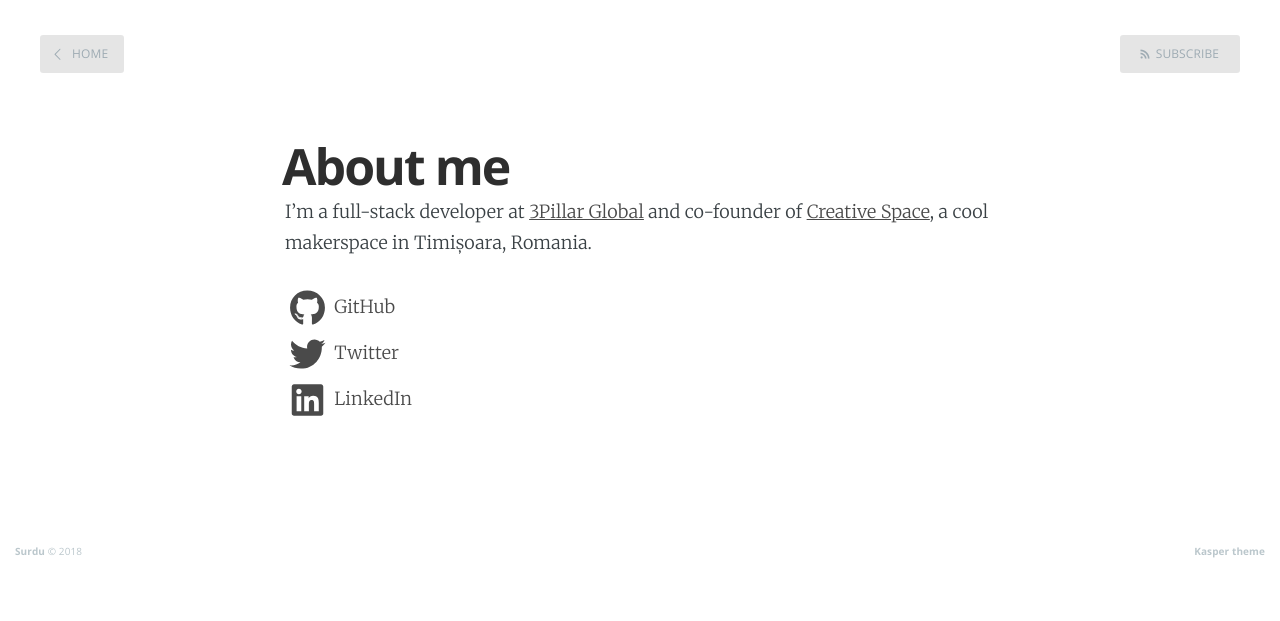
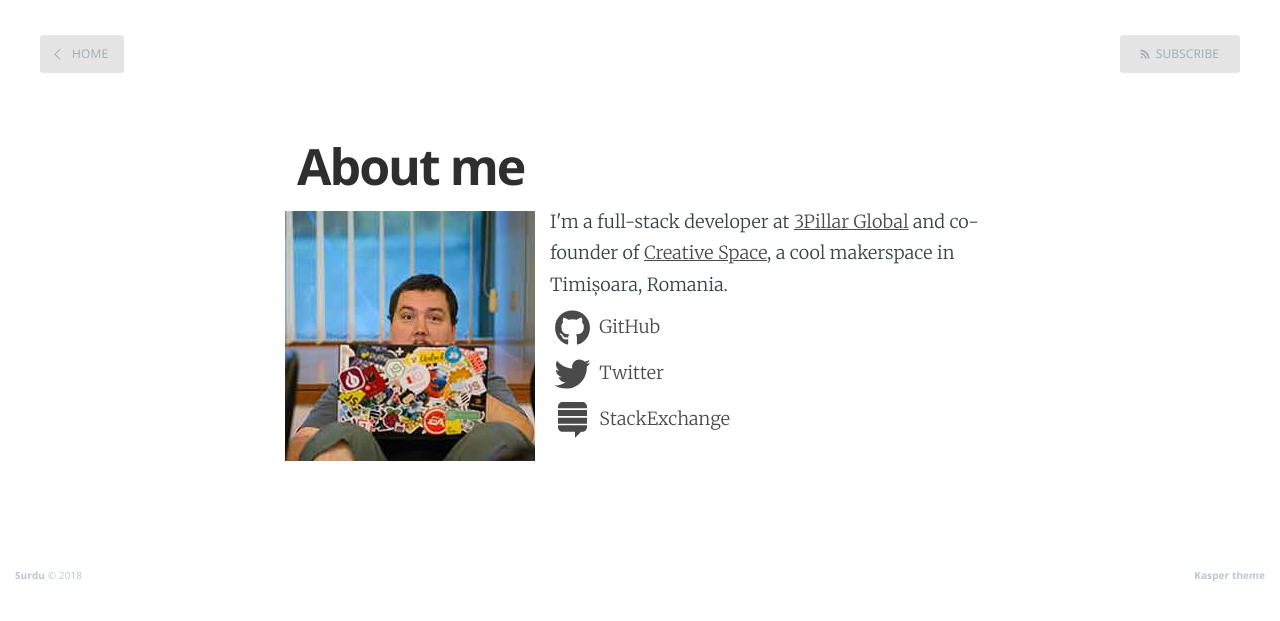
Before and after one commit to surdu/surdu.github.io, a Jekyll site: the page built from about.html, in a window 1280 px wide. Shown: the top 621 px of the page. Built offline with Jekyll 4.4.1, drawn with Linux system fonts in a browser that asks for light colours; nearby versions of some CDN libraries.

Commit message:
Improved About page

```diff
--- a/_layouts/post.html
+++ b/_layouts/post.html
@@ -46,7 +46,7 @@ post_class: post-template
             <!-- If we want to display author's name and bio -->
             {% if site.author %}
                 <figure class="author-image">
-                    <a class="img" href="{{ site.baseurl }}" style="background-image: url(/assets/images/profile.jpg)">
+                    <a class="img" href="{{ site.baseurl }}about.html" style="background-image: url(/assets/images/profile.jpg)">
                     <span class="hidden">{{site.author}}'s Picture</span></a>
                 </figure>
                 <section class="author">
@@ -54,7 +54,7 @@ post_class: post-template
                     <h4> {{ site.author }} </h4>
                     <!-- Author Bio -->
                     <p>
-                        A full-stack developer at <a href="https://www.3pillarglobal.com/">3Pillar Global</a> <br />
+                        Full-stack developer at <a href="https://www.3pillarglobal.com/">3Pillar Global</a> <br />
                         and co-founder of <a href="http://creativespace.ro/">Creative Space</a>, a cool makerspace in Timișoara, Romania.
                     </p>
                 </section>
--- /dev/null
+++ b/about.html
@@ -0,0 +1,31 @@
+---
+layout: page
+title: About me
+---
+<script defer src="https://use.fontawesome.com/releases/v5.0.6/js/all.js"></script>
+<link href="/assets/css/about.css" rel="stylesheet" />
+
+<img src="/assets/images/profile.jpg" alt="Me" title="Me" id="profilePic"/>
+
+<p>
+	I'm a full-stack developer at <a href="https://www.3pillarglobal.com">3Pillar Global</a>
+	and co-founder of <a href="http://creativespace.ro">Creative Space</a>, a cool makerspace in Timișoara, Romania.
+</p>
+
+<div class="socialEntry">
+	<a href="https://github.com/surdu">
+		<i class="fab fa-github fa-2x fa-fw"></i> GitHub
+	</a>
+</div>
+
+<div class="socialEntry">
+	<a href="https://twitter.com/surdume/" class="socialLink">
+		<i class="fab fa-twitter fa-2x fa-fw"></i> Twitter
+	</a>
+</div>
+
+<div class="socialEntry">
+	<a href="https://stackoverflow.com/users/460750/nicolae-surdu?tab=profile" class="socialLink">
+		<i class="fab fa-stack-exchange fa-2x fa-fw"></i> StackExchange
+	</a>
+</div>
--- a/about.md
+++ /dev/null
@@ -1,26 +0,0 @@
----
-layout: page
-title: About me
----
-<script defer src="https://use.fontawesome.com/releases/v5.0.6/js/all.js"></script>
-
-I'm a full-stack developer at [3Pillar Global](https://www.3pillarglobal.com/)
-and co-founder of [Creative Space](http://creativespace.ro/), a cool makerspace in Timișoara, Romania.
-
-<div class="socialEntry">
-	<a href="https://github.com/surdu">
-		<i class="fab fa-github fa-2x fa-fw"></i> GitHub
-	</a>
-</div>
-
-<div class="socialEntry">
-	<a href="https://twitter.com/surdume/" class="socialLink">
-		<i class="fab fa-twitter fa-2x fa-fw"></i> Twitter
-	</a>
-</div>
-
-<div class="socialEntry">
-	<a href="https://www.linkedin.com/in/surdu/" class="socialLink">
-		<i class="fab fa-linkedin fa-2x fa-fw"></i> LinkedIn
-	</a>
-</div>
--- /dev/null
+++ b/assets/css/about.css
@@ -0,0 +1,40 @@
+h1 {
+	padding-left: 15px;
+}
+
+#profilePic {
+	float: left;
+	margin-right: 15px;
+	margin-top: -5px;
+	margin-bottom: 10px;
+}
+
+@media (max-width: 480px) {
+	h1 {
+		text-align: center;
+	}
+
+	#profilePic {
+		float: none;
+		margin: 10px auto;
+	}
+}
+
+p {
+	margin-top: 10px;
+	margin-bottom: 10px;
+}
+
+.socialEntry {
+	margin-bottom: 10px;
+}
+
+	.socialEntry a {
+		text-decoration: none;
+	}
+
+		.socialEntry a * {
+			line-height: 2em;
+			vertical-align: middle;
+			text-decoration: none;
+		}
--- a/assets/css/main.scss
+++ b/assets/css/main.scss
@@ -13,20 +13,6 @@
 	"syntax"
 ;
 
-.socialEntry {
-	margin-bottom: 10px;
-}
-
-	.socialEntry a {
-		text-decoration: none;
-	}
-
-		.socialEntry a * {
-			line-height: 2em;
-			vertical-align: middle;
-			text-decoration: none;
-		}
-
 code {
 	color: #c25;
 }
```
Also changed, not shown: assets/images/profile.jpg, assets/images/profile.png (deleted).
